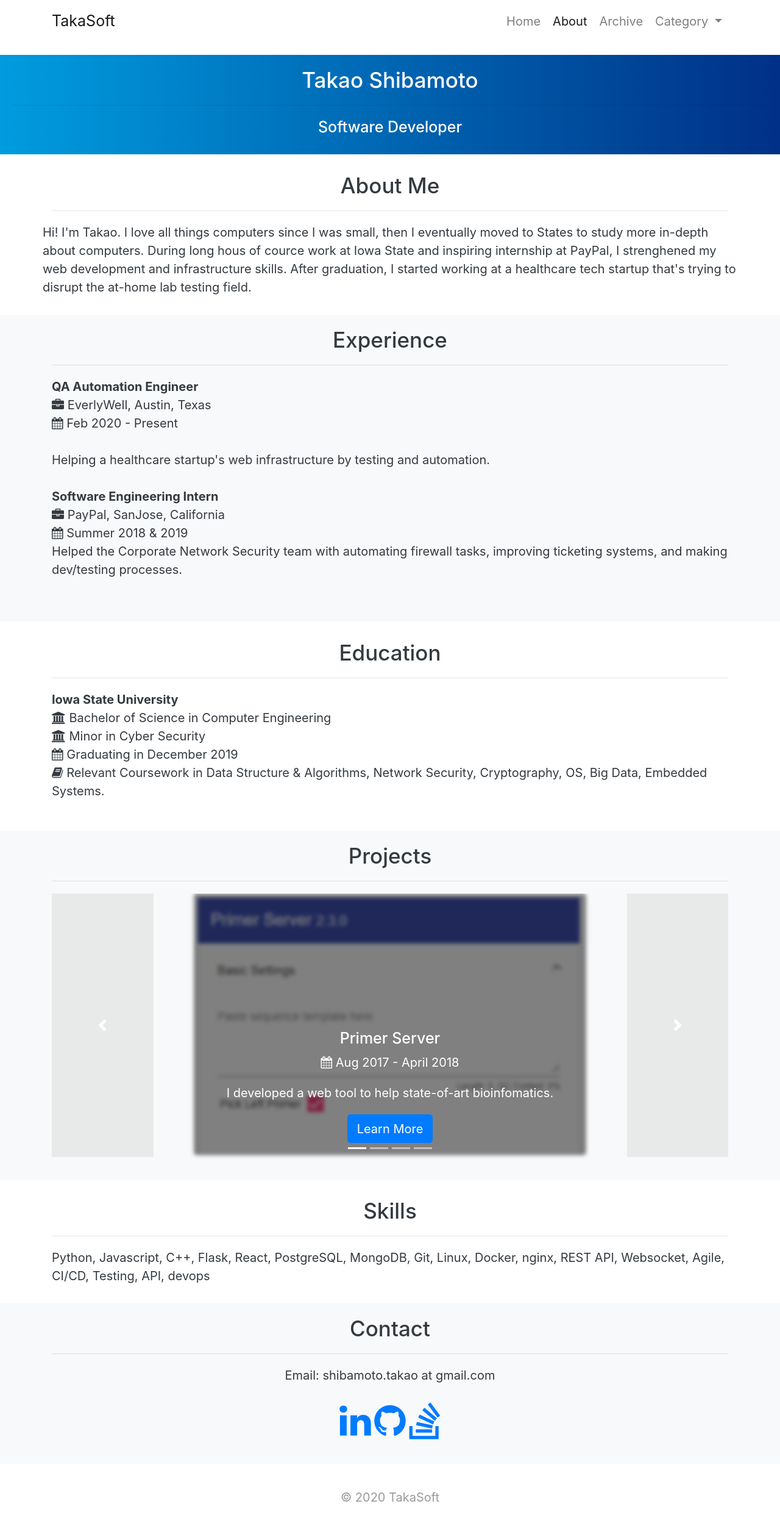
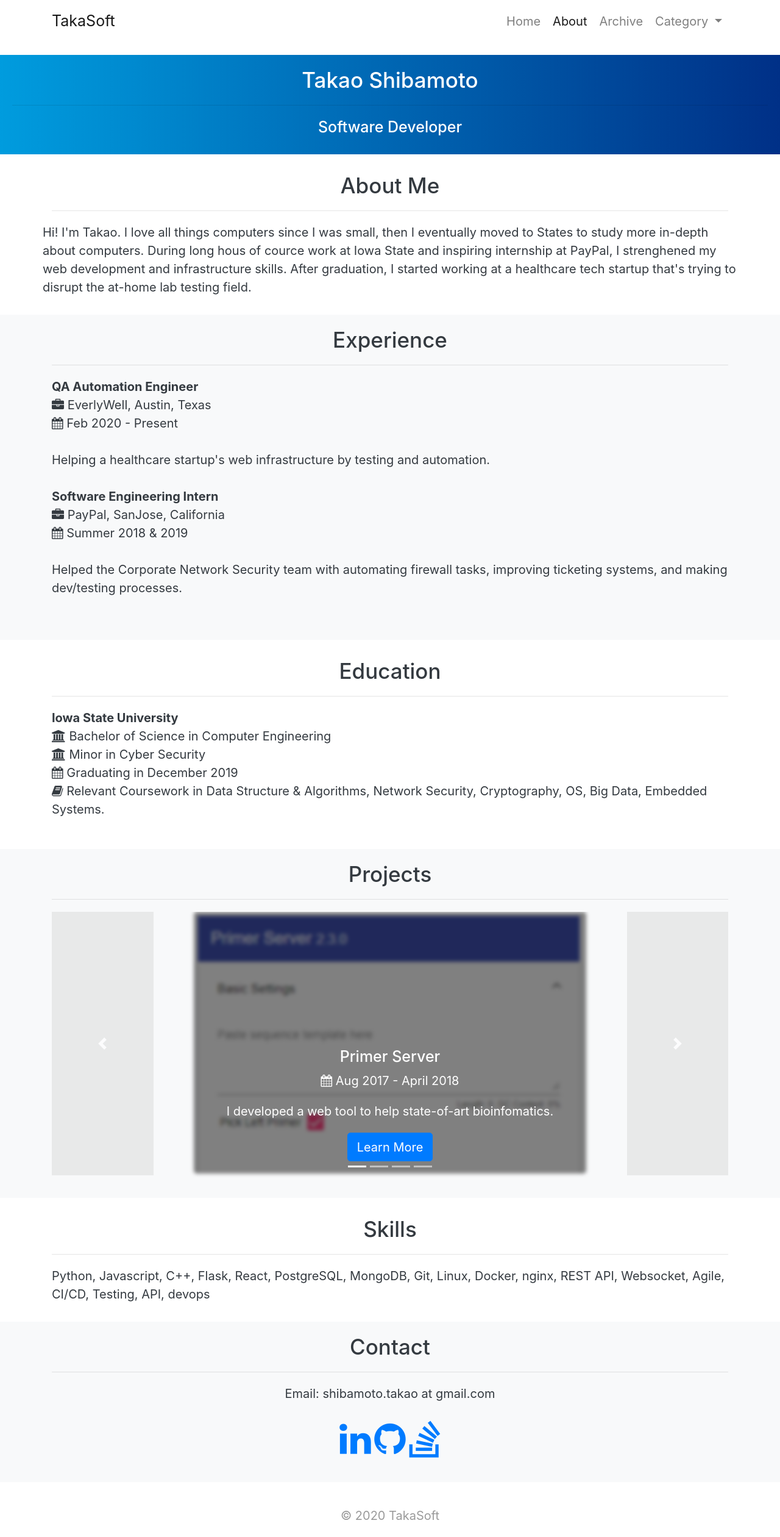
Before and after one commit to takasoft/takasoft.github.io, a Jekyll site: the page built from about.html, in a window 1280 px wide. Shown: the whole page at 61% size. Built offline with Jekyll 4.4.1, drawn with Linux system fonts in a browser that asks for light colours; before the commit the page ends 2490 px from its top, so only the background shows below that.

Commit message:
Update about.html

```diff
--- a/about.html
+++ b/about.html
@@ -31,13 +31,13 @@
     <p>
       <b>QA Automation Engineer</b><br>
       <i class="fa fa-briefcase"></i> EverlyWell, Austin, Texas<br>
-      <i class="fa fa-calendar"></i> Feb 2020 - Present <br><br>
+      <i class="fa fa-calendar"></i> Feb 2020 - Present<br><br>
 
       Helping a healthcare startup's web infrastructure by testing and automation.<br><br>
 
       <b>Software Engineering Intern</b><br>
       <i class="fa fa-briefcase"></i> PayPal, SanJose, California<br>
-      <i class="fa fa-calendar"></i> Summer 2018 & 2019<br>
+      <i class="fa fa-calendar"></i> Summer 2018 & 2019<br><br>
 
       Helped the Corporate Network Security team with automating firewall tasks, improving ticketing systems, and making dev/testing processes.<br><br>
     </p>
```
